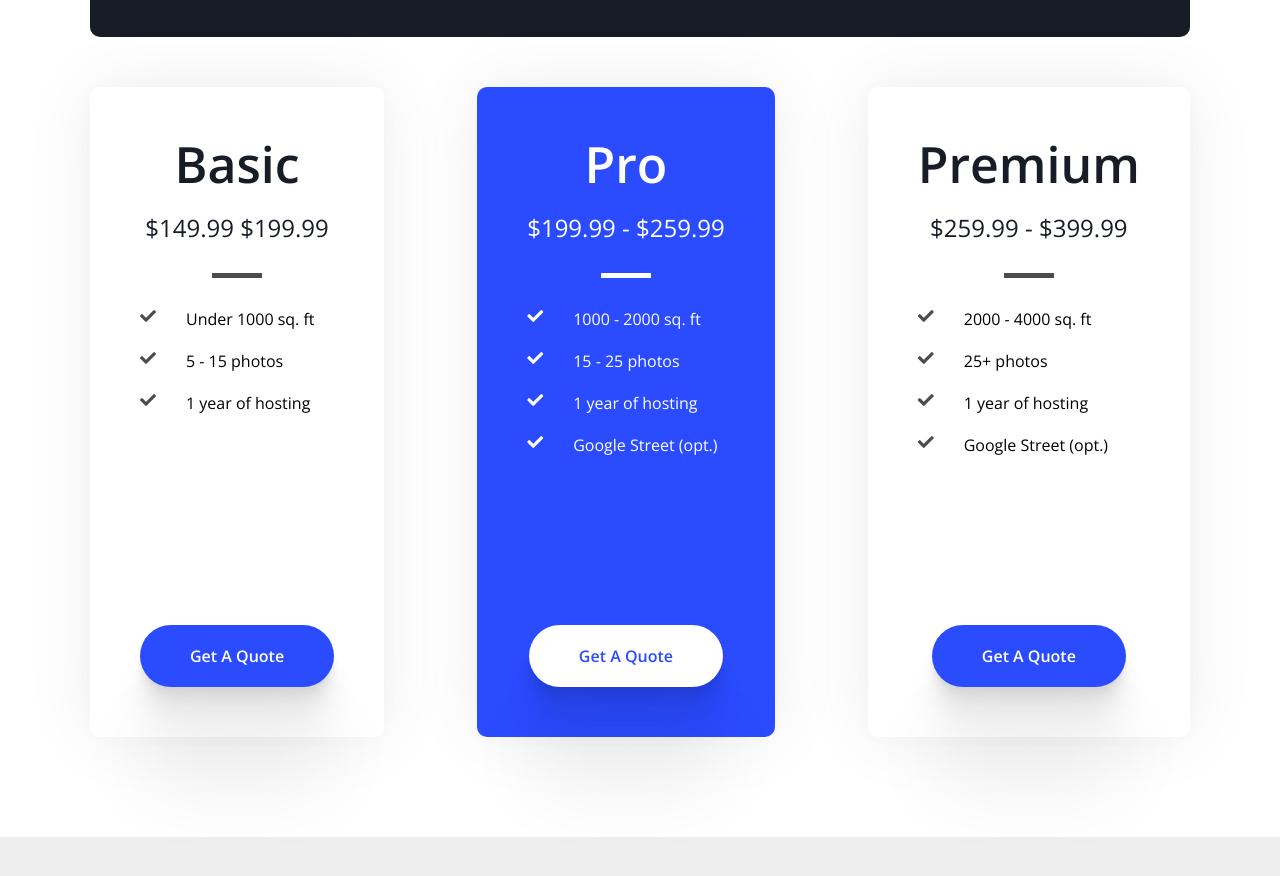
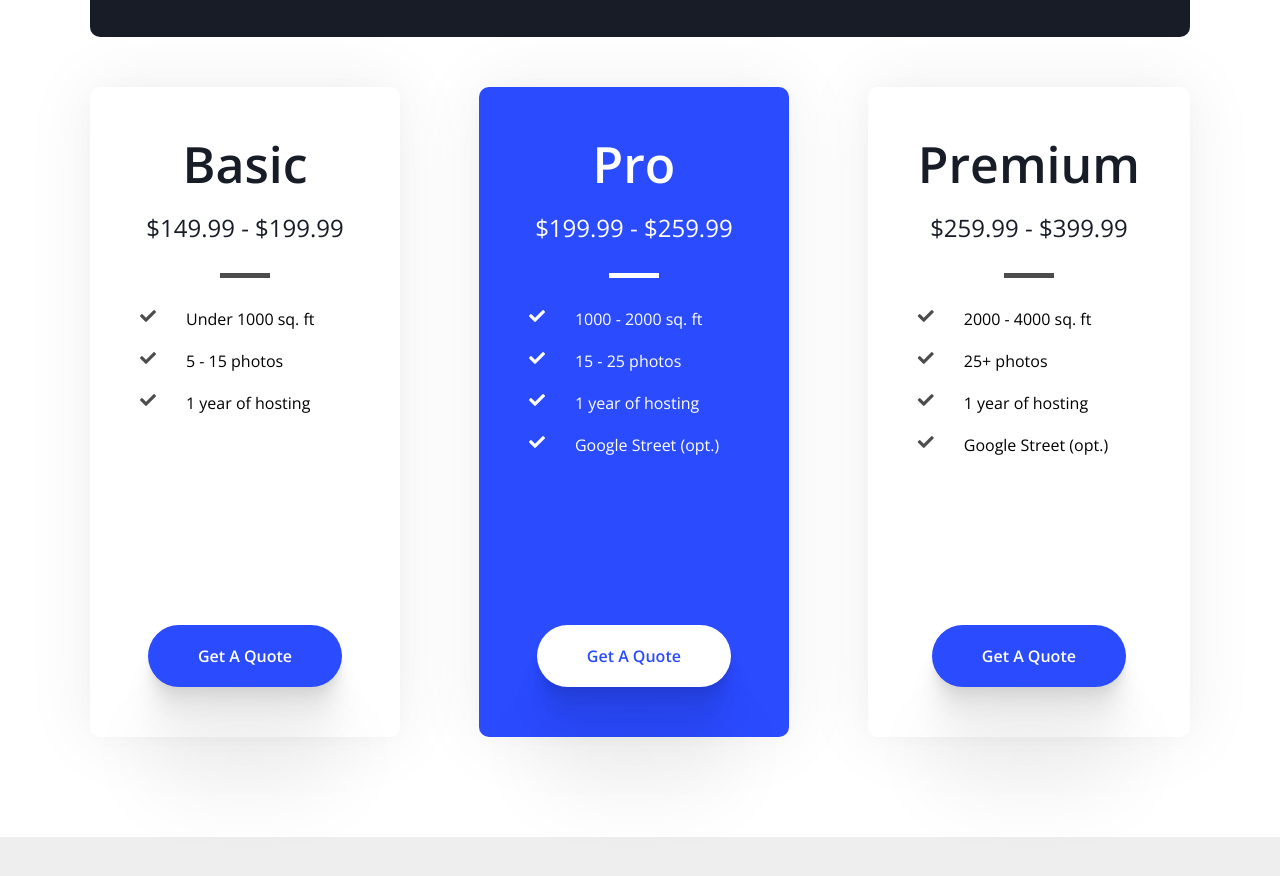
Before and after one commit to stone-leiderson/NE-Virtual-360, a plain HTML site: page index.html in a window 1280 px wide. Shown: the part 4465-5341 px from the top of the page. Drawn offline with nearby package versions, Linux system fonts and the light colour scheme; a script that the page names is missing.

Commit message:
Fixed Cards for Laptop Width

```diff
--- a/index.html
+++ b/index.html
@@ -309,7 +309,7 @@
           <div class="price-card-min-height-flexbox">
             <div class="price-card-top-flexbox">
               <h2>Basic</h2>
-              <h5 class="margin-top-20 price-card-pricing">$149.99  $199.99</h5>
+              <h5 class="margin-top-20 price-card-pricing">$149.99 - $199.99</h5>
               <hr class="white-card-hr">
               <div class="price-card-flexbox margin-top-20">
                 <i class="fas fa-check dark-grey"></i> <p>Under 1000 sq. ft</p>
--- a/styles.css
+++ b/styles.css
@@ -583,6 +583,12 @@ iframe {
     .blue-price-card {
       padding: 50px;
     }
+
+    .blue-price-card, .white-price-card {
+      min-width: 210px;
+    }
+
+
   }
 
 }
```
